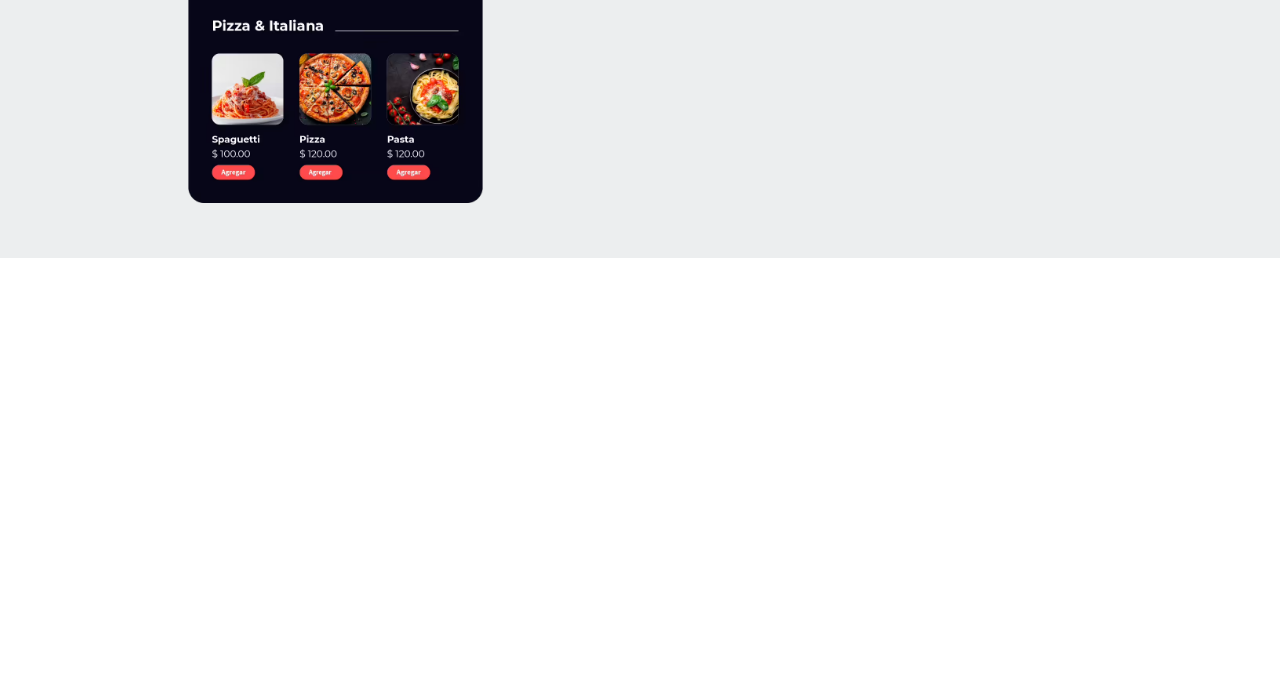
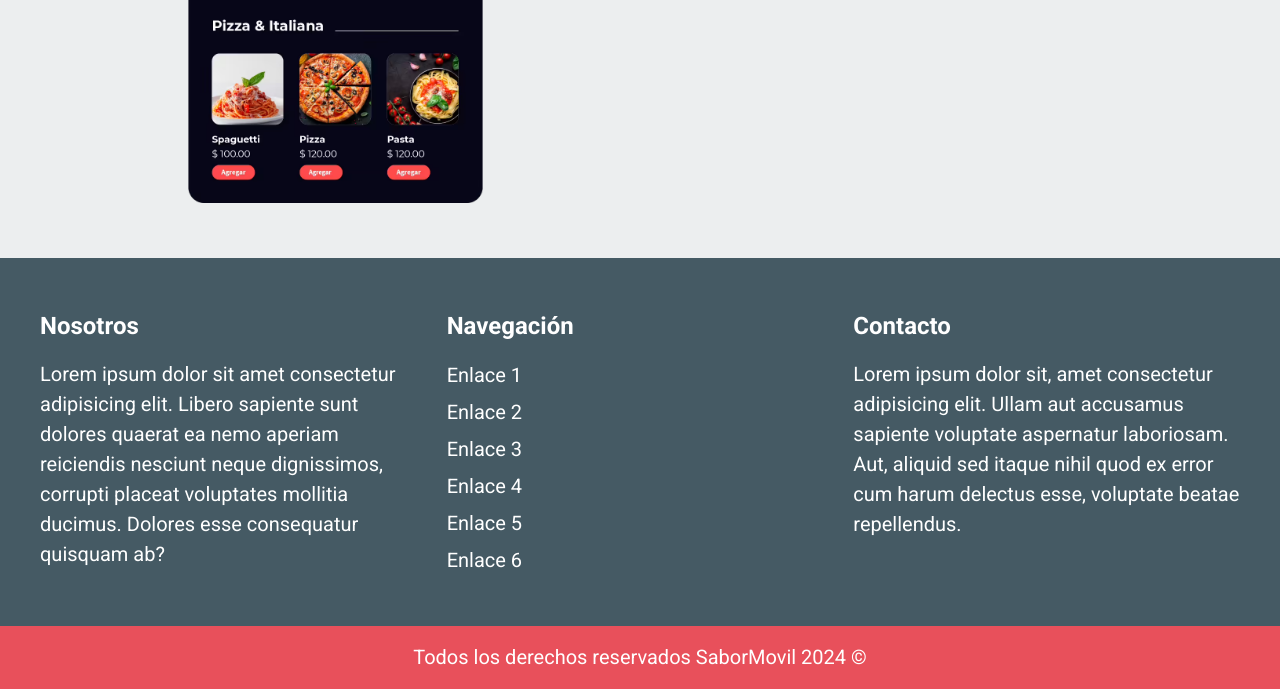
Before and after one commit to ElielM9/DeliveryApp-SCSS-JS, a website: page src/views/index.html in a window 1280 px wide. Shown: the part 4029-4718 px from the top of the page. Before the commit the page ends 4287 px from the top, so only its background shows below. Drawn offline with nearby package versions, Linux system fonts and the light colour scheme; files that its build step writes are made by us from their sources; files whose address does not match are found by name.

Commit message:
Seccion footer finalizada

```diff
--- a/src/js/app.js
+++ b/src/js/app.js
@@ -6,6 +6,7 @@ document.addEventListener(`DOMContentLoaded`, startApp);
 
 function startApp() {
   showRestaurants(restaurants);
+  actualDate();
 }
 
 // Funciones
@@ -50,3 +51,10 @@ function showRestaurants(restaurants) {
     carouselContainer.appendChild(cardRestaurant);
   });
 }
+
+function actualDate() {
+  const footerDate = document.querySelector(`.footer__copy--date`);
+  let date = new Date().getFullYear();
+
+  footerDate.textContent = date;
+}
--- a/src/scss/components/_navigation.scss
+++ b/src/scss/components/_navigation.scss
@@ -8,9 +8,19 @@
   gap: 2rem;
   width: 100%;
 
-  @include mix.desktop {
+  @include mix.tablet {
     width: auto;
     flex-direction: row;
+  }
+
+  &__footer {
+    margin-top: 1.5rem;
+    gap: .5rem;
+
+    @include mix.tablet {
+      flex-direction: column;
+      align-items: flex-start;
+    }
   }
 
   &__link {
@@ -29,5 +39,17 @@
     &--register {
       @include mix.button(var.$primary-color, var.$white);
     }
+
+    &--footer {
+      color: var.$white;
+      font-weight: 400;
+      border-bottom: none;
+
+      @include mix.hover {
+        &:hover {
+          border-bottom: none;
+        }
+      }
+    }
   }
 }
--- /dev/null
+++ b/src/scss/layout/_footer.scss
@@ -0,0 +1,52 @@
+@use "config/variables" as var;
+@use "config/mixins" as mix;
+
+.footer {
+  padding-top: var.$separacion;
+  background-color: var.$secondary-color;
+
+  &__grid {
+    display: flex;
+    flex-direction: column;
+
+    @include mix.tablet {
+      @include mix.grid(3, 2rem);
+    }
+  }
+
+  &__widget {
+    margin-bottom: var.$separacion;
+  }
+
+  &__titulo {
+    margin: 0;
+    text-align: center;
+    color: var.$white;
+
+    @include mix.tablet {
+      text-align: left;
+    }
+  }
+
+
+  &__text {
+    margin-top: 1.5rem;
+    margin-bottom: 0;
+    line-height: 1.5;
+    text-align: center;
+    font-size: 2rem;
+    color: var.$white;
+
+    @include mix.tablet {
+      text-align: left;
+    }
+  }
+
+  &__copy {
+    background-color: var.$primary-color;
+    text-align: center;
+    color: var.$white;
+    padding: 2rem;
+    margin: 0;
+  }
+}
--- a/src/scss/layout/_index.scss
+++ b/src/scss/layout/_index.scss
@@ -5,3 +5,4 @@
 @forward "main";
 @forward "about";
 @forward "downloadApp";
+@forward "footer";
--- a/src/views/index.html
+++ b/src/views/index.html
@@ -386,7 +386,44 @@
         </div>
       </div>
     </section>
-    <footer class="footer"></footer>
+    <footer class="footer">
+      <div class="footer__grid footer__contenedor">
+        <div class="footer__widget">
+          <h3 class="footer__titulo">Nosotros</h3>
+          <p class="footer__text">
+            Lorem ipsum dolor sit amet consectetur adipisicing elit. Libero
+            sapiente sunt dolores quaerat ea nemo aperiam reiciendis nesciunt
+            neque dignissimos, corrupti placeat voluptates mollitia ducimus.
+            Dolores esse consequatur quisquam ab?
+          </p>
+        </div>
+        <div class="footer__widget">
+          <h3 class="footer__titulo">Navegación</h3>
+          <nav class="nav nav__footer">
+            <a class=" nav__link nav__link--footer" href="#">Enlace 1</a>
+            <a class=" nav__link nav__link--footer" href="#">Enlace 2</a>
+            <a class=" nav__link nav__link--footer" href="#">Enlace 3</a>
+            <a class=" nav__link nav__link--footer" href="#">Enlace 4</a>
+            <a class=" nav__link nav__link--footer" href="#">Enlace 5</a>
+            <a class=" nav__link nav__link--footer" href="#">Enlace 6</a>
+          </nav>
+        </div>
+        <div class="footer__widget">
+          <h3 class="footer__titulo">Contacto</h3>
+          <p class="footer__text">
+            Lorem ipsum dolor sit, amet consectetur adipisicing elit. Ullam aut
+            accusamus sapiente voluptate aspernatur laboriosam. Aut, aliquid sed
+            itaque nihil quod ex error cum harum delectus esse, voluptate beatae
+            repellendus.
+          </p>
+        </div>
+      </div>
+
+      <p class="footer__copy">
+        Todos los derechos reservados SaborMovil
+        <span class="footer__copy--date"></span> &copy;
+      </p>
+    </footer>
 
     <!-- SwiperJS -->
     <script src="https://cdn.jsdelivr.net/npm/swiper@11/swiper-bundle.min.js"></script>
```
Also changed, not shown: public/index.html (+1 -1 lines), public/js/app.js, public/styles/styles.css, 2 other files.
